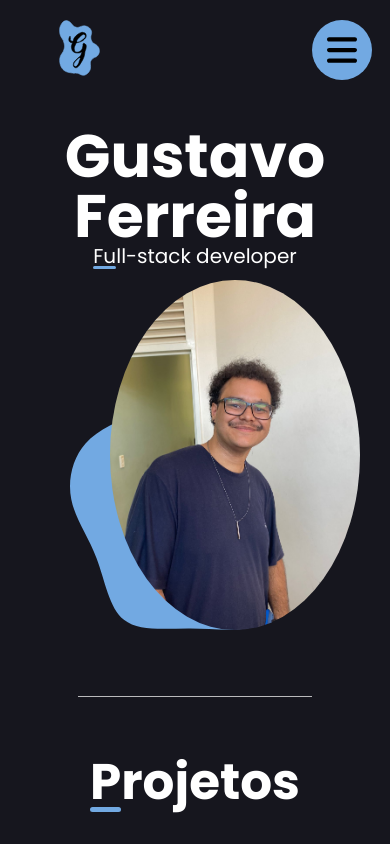
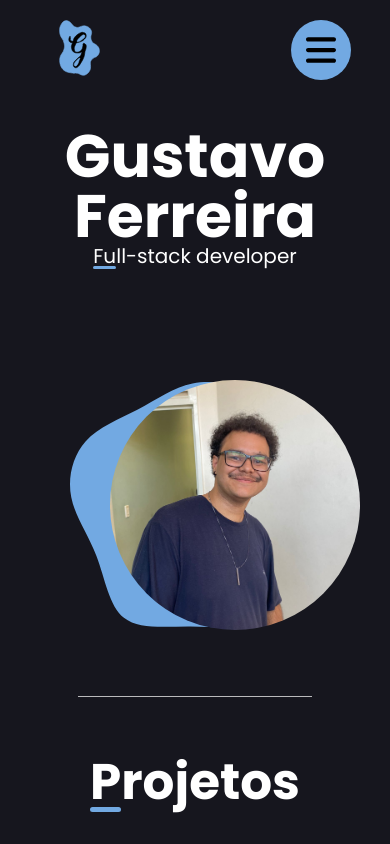
Before and after one commit to Gusta-snt/portfolio-v2, a React (Vite) app: page / in a window 390 px wide. Shown: the top 844 px of the page. Built offline with nearby package versions, Linux system fonts and the light colour scheme; no server answers.

Commit message:
Add curriculum

```diff
--- a/src/components/Header/index.jsx
+++ b/src/components/Header/index.jsx
@@ -7,6 +7,7 @@ import './responsivity.css'
 import Logo from './../../assets/logo.svg'
 import MenuIcon from './../../assets/menu-icon.svg'
 import CloseIcon from './../../assets/close-icon.svg'
+import Curriculo from './../../assets/curriculo.pdf'
 
 function Header(){
 	let [classNav, setNav] = useState("off")
@@ -27,7 +28,7 @@ function Header(){
 				    <ul className="menu-list">
 						<li><Link to="/" className="header-link" lang="en">Home</Link></li>
 				        <li><Link to="/about" className="header-link">Sobre</Link></li>
-				    	<li><button lang="en">Download CV</button></li>
+				    	<li><a className="download-btn" lang="en" href={Curriculo} download="curriculo">Download CV</a></li>
 				    </ul>
 				    <label htmlFor="active" className="close-btn">
 				    	<img src={CloseIcon} alt="Fechar menu"/>
--- a/src/components/Header/responsivity.css
+++ b/src/components/Header/responsivity.css
@@ -8,7 +8,7 @@
 
 	.menu-btn {
 	    position: absolute;
-	    right: calc(20% - 60px);
+	    right: 10%;
 	    top: 20px;
 	    background-color: var(--primary);
 	}
--- a/src/components/Header/style.css
+++ b/src/components/Header/style.css
@@ -20,11 +20,11 @@ header div {
     gap: 15px;
 }
 
-.menu-list, li, a {
+.menu-list, li, .download-btn {
     height: 100%;
 }
 
-.header-link, button {
+.header-link, .download-btn {
     font-family: 'Poppins';
     font-style: normal;
     font-weight: 400;
@@ -61,7 +61,9 @@ header div {
     align-items: center;
 }
 
-button {
+.download-btn {
+    color: black;
+    text-decoration: none;
     padding: 19px;
     border-radius: 60px;
     border: none;
@@ -70,7 +72,7 @@ button {
     transition: all 0.4s;
 }
 
-button:hover {
+.download-btn:hover {
     border-radius: 0px;
 }
 
--- a/src/components/Home/responsivity.css
+++ b/src/components/Home/responsivity.css
@@ -10,6 +10,7 @@
 
 	#images img {
 		width: 300px;
+		height: 300px;
 	}
 
 	#images div {
@@ -49,11 +50,9 @@
 	.subtitle-underline::after {
 		width: 23px;
 	}
-}
-
-@media only screen and (max-width: 400px) {
 	#images img {
 		width: 250px;
+		height: 250px;
 	}
 
 	#images div {
```
Also changed, not shown: 1 other file (tests, documents, lock files or other folders).
